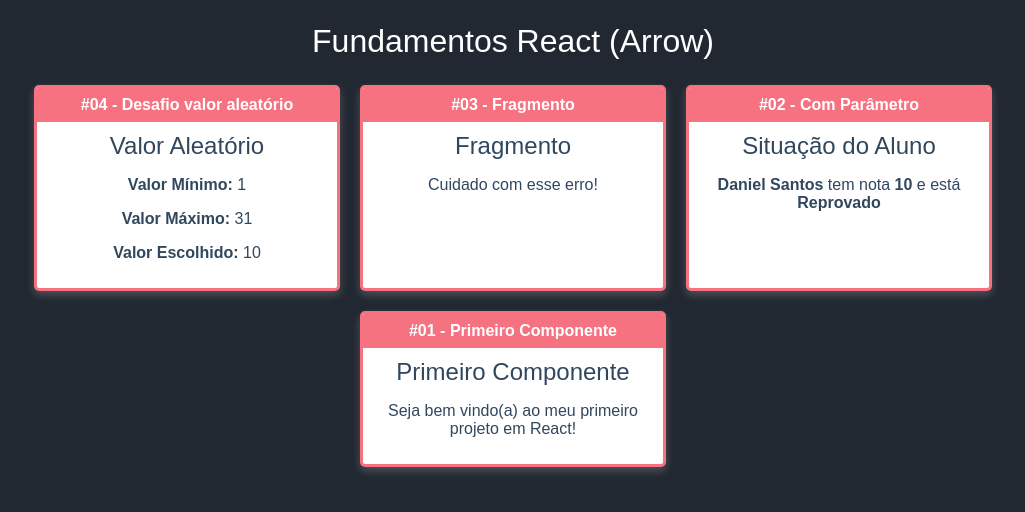
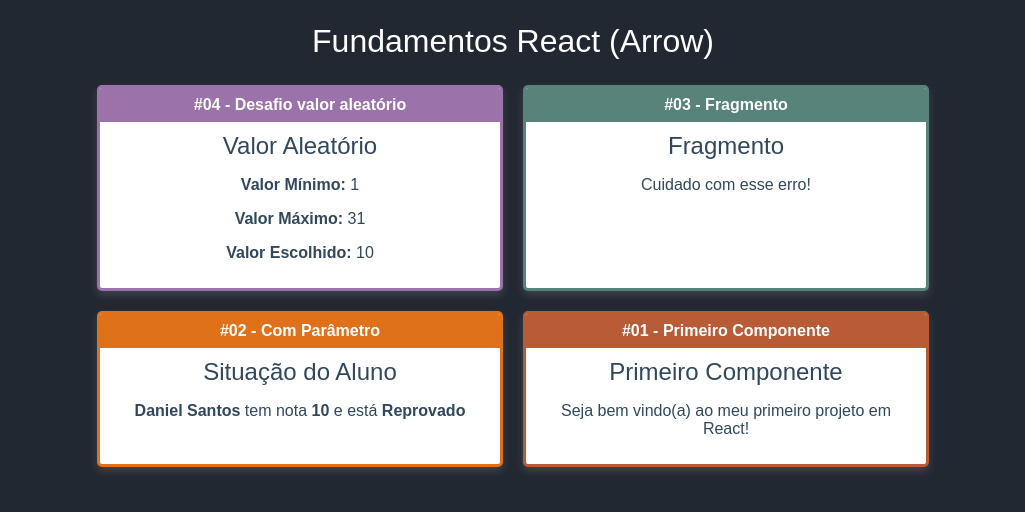
Before and after one commit to Ketlyn2/Fundamentos-React, a React (Create React App) app in the folder fundamentos-react/: page / in a window 1280 px wide. Shown: the top 512 px of the page, without its empty margins (127-1152 px from the left). Built offline with nearby package versions, Linux system fonts and the light colour scheme.

Commit message:
cards with different colors

```diff
--- a/fundamentos-react/src/App.jsx
+++ b/fundamentos-react/src/App.jsx
@@ -14,22 +14,22 @@
         {/* <Card title="Exemplo de Card"/> */}
 
         <div className="cards">
-            <Card title="#04 - Desafio valor aleatório">
+            <Card title="#04 - Desafio valor aleatório" color="#9B72AA">
                 <Random min={1} max={31}></Random>
             </Card>
 
-            <Card title="#03 - Fragmento">
+            <Card title="#03 - Fragmento" color="#57837B">
                 <Fragment></Fragment>
             </Card>
 
-            <Card title="#02 - Com Parâmetro">
+            <Card title="#02 - Com Parâmetro" color="#DF711B">
                 <ComParametro
                     title="Situação do Aluno"
                     name="Daniel Santos"
                     note={9.4} />
             </Card>
 
-            <Card title="#01 - Primeiro Componente">
+            <Card title="#01 - Primeiro Componente" color="#B85C38">
                 <First></First>
             </Card>
         </div>
--- a/fundamentos-react/src/components/layout/Card.css
+++ b/fundamentos-react/src/components/layout/Card.css
@@ -1,15 +1,14 @@
 .card {
-    background-color: white;
     border-radius: 5px;
     overflow: hidden;
-    border: 3px solid #F67280;
-    box-shadow: 0 4px 8px 0 rgba(255, 255, 255, 0.2);
+    border: 3px solid ;
+    box-shadow: 0 4px 8px 0 rgba(255, 255, 255, 0.137);
     margin: 10px;
-
+    background-color: white;
     display: flex;
     flex-direction: column;
-    min-width: 300px;
-    max-width: 300px;
+    min-width: 400px;
+    max-width: 400px;
 }
 
 .card .title {
@@ -18,7 +17,7 @@
     font-weight: 600;
     font-family: 'Montserrat', sans-serif;
     padding: 8px 0;
-    background-color: #F67280
+
 }
 
 .card .content {
--- a/fundamentos-react/src/components/layout/Card.jsx
+++ b/fundamentos-react/src/components/layout/Card.jsx
@@ -4,9 +4,18 @@
 
 // eslint-disable-next-line import/no-anonymous-default-export
 export default (props) => {
+
+    const cardStyle = {
+        borderColor: props.color || '#C84B31'
+    }
+
+    const titleStyle = {
+        backgroundColor: props.color || '#C84B31'
+    }
+
     return (
-        <div className="card">
-            <div className="title">{ props.title }</div>
+        <div className="card" style={cardStyle}>
+            <div className="title" style={titleStyle}>{ props.title }</div>
             <div className="content">{props.children}</div>
         </div>
     )
```
